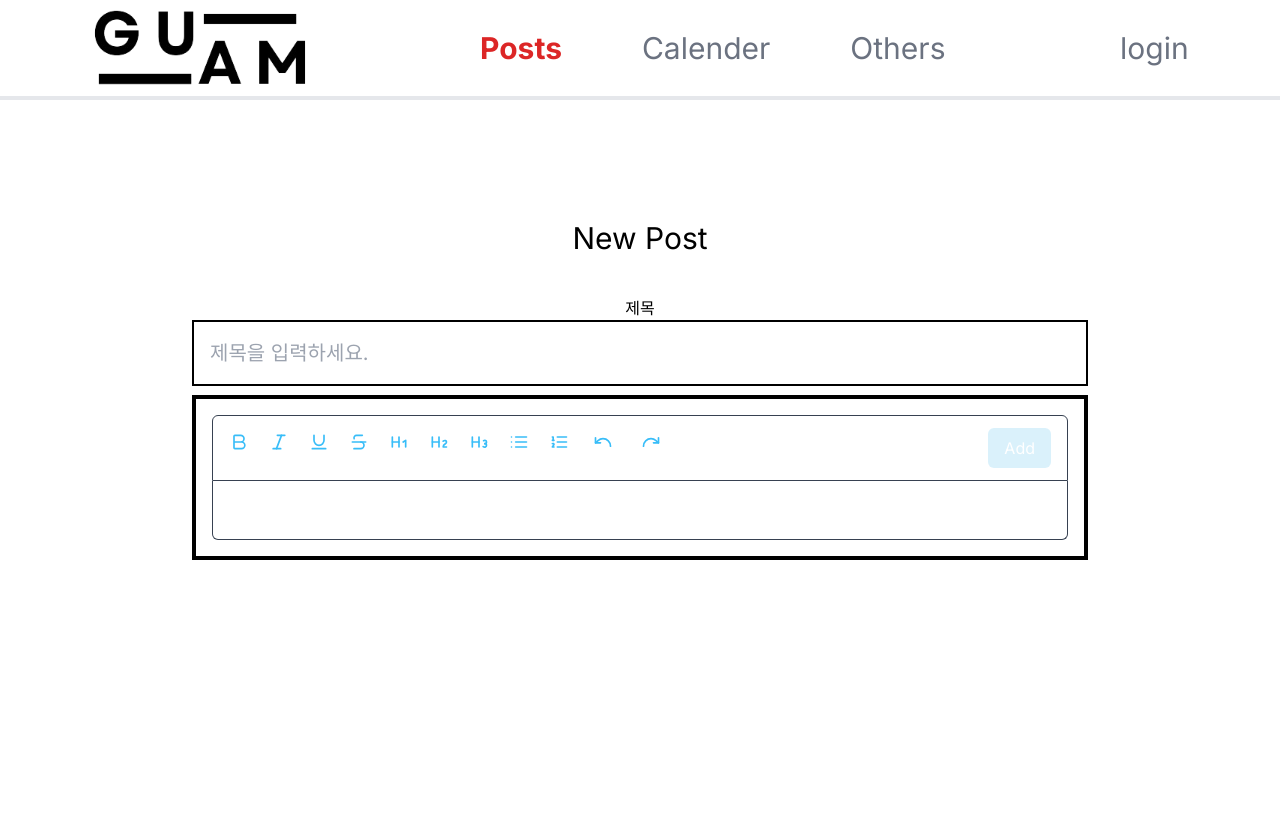
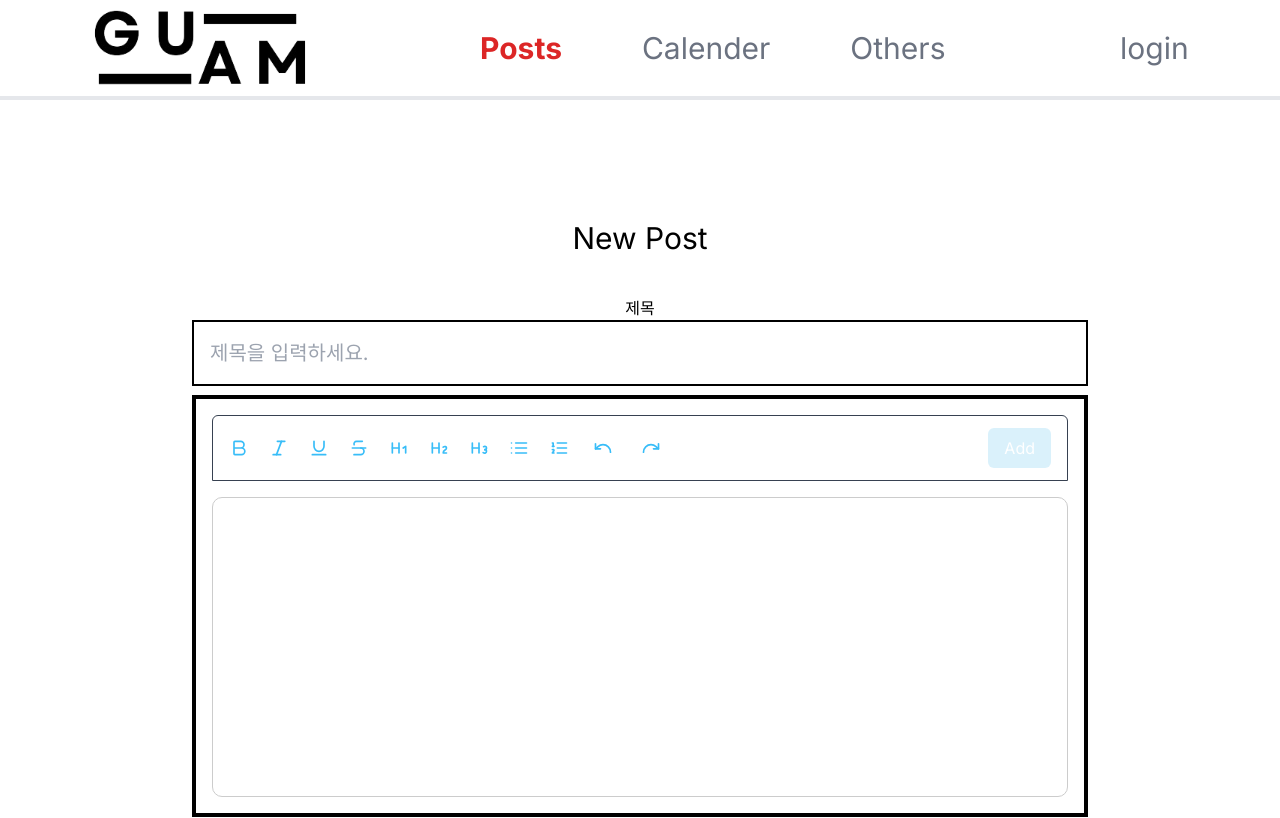
Before and after one commit to eeekeee/nextjs-typescript, a Next.js app: page /posts/new in a window 1280 px wide. Built offline with nearby package versions, Linux system fonts and the light colour scheme; no server answers; a web font is replaced by a local one.

Commit message:
feat: tiptap header, list 동작 해결 tailwind typogrphy

```diff
--- a/app/globals.css
+++ b/app/globals.css
@@ -25,3 +25,27 @@ main {
   text-align: center;
   margin: 5rem auto;
 }
+
+
+/* @import 'tailwindcss/tailwind.css'; */
+
+/* Override margin-bottom for specific tags */
+@layer components {
+  .prose p, .prose h1, .prose h2, .prose h3, .prose ul, .prose ol {
+    margin: 0;
+    padding: 0;
+  }
+}
+/*
+.tiptap-editor .prose p,
+.tiptap-editor .prose h1,
+.tiptap-editor .prose h2,
+.tiptap-editor .prose h3,
+.tiptap-editor .prose h4,
+.tiptap-editor .prose h5,
+.tiptap-editor .prose h6,
+.tiptap-editor .prose ul,
+.tiptap-editor .prose ol {
+  margin: 0 !important;
+  padding: 0;
+} */
--- a/components/Post/Tiptap.tsx
+++ b/components/Post/Tiptap.tsx
@@ -26,8 +26,10 @@ const Tiptap = ({
     ],
     editorProps: {
       attributes: {
+        // class:
+        //   "flex flex-col px-4 py-3 justify-start border-b border-r border-l border-gray-700 text-black items-start w-full gap-3 font-medium text-[20px] pt-4 rounded-bl-md rounded-br-md outline-none",
         class:
-          "flex flex-col px-4 py-3 justify-start border-b border-r border-l border-gray-700 text-black items-start w-full gap-3 font-medium text-[20px] pt-4 rounded-bl-md rounded-br-md outline-none",
+          "prose  max-w-full min-h-[300px] text-left px-4 mt-4 border border-gray-border rounded-lg",
       },
     },
     onUpdate: ({ editor }) => {
--- a/components/Post/ToolBar.tsx
+++ b/components/Post/ToolBar.tsx
@@ -24,7 +24,7 @@ export default function ToolBar({ editor, content }: ToolBarProps) {
     return null;
   }
   return (
-    <div className="px-4 py-3 rounded-tl-md rounded-tr-md flex justify-between items-start gap-5 w-full flex-wrap border border-gray-700">
+    <div className="px-4 py-3 rounded-tl-md rounded-tr-md flex justify-between items-center gap-5 w-full flex-wrap border border-gray-700">
       <div className="flex justify-start items-center gap-5 w-full lg:w-10/12 flex-wrap ">
         <button
           onClick={(e) => {
--- a/package.json
+++ b/package.json
@@ -30,6 +30,7 @@
     "zod": "^3.23.8"
   },
   "devDependencies": {
+    "@tailwindcss/typography": "^0.5.13",
     "@types/bcrypt": "^5.0.2",
     "@types/node": "^20",
     "@types/react": "^18",
--- a/tailwind.config.js
+++ b/tailwind.config.js
@@ -9,7 +9,25 @@ module.exports = {
     "./src/**/*.{js,ts,jsx,tsx,mdx}",
   ],
   theme: {
-    extend: {},
+    extend: {
+      fontSize: {
+        custom: "20px",
+      },
+      maxWidth: {
+        full: "100%",
+      },
+      height: {
+        default: "300px",
+      },
+      borderRadius: {
+        lg: "10px",
+      },
+      colors: {
+        gray: {
+          border: "#cccccc",
+        },
+      },
+    },
   },
-  plugins: [],
+  plugins: [require("@tailwindcss/typography")],
 };
```
Also changed, not shown: 1 other file (tests, documents, lock files or other folders).
